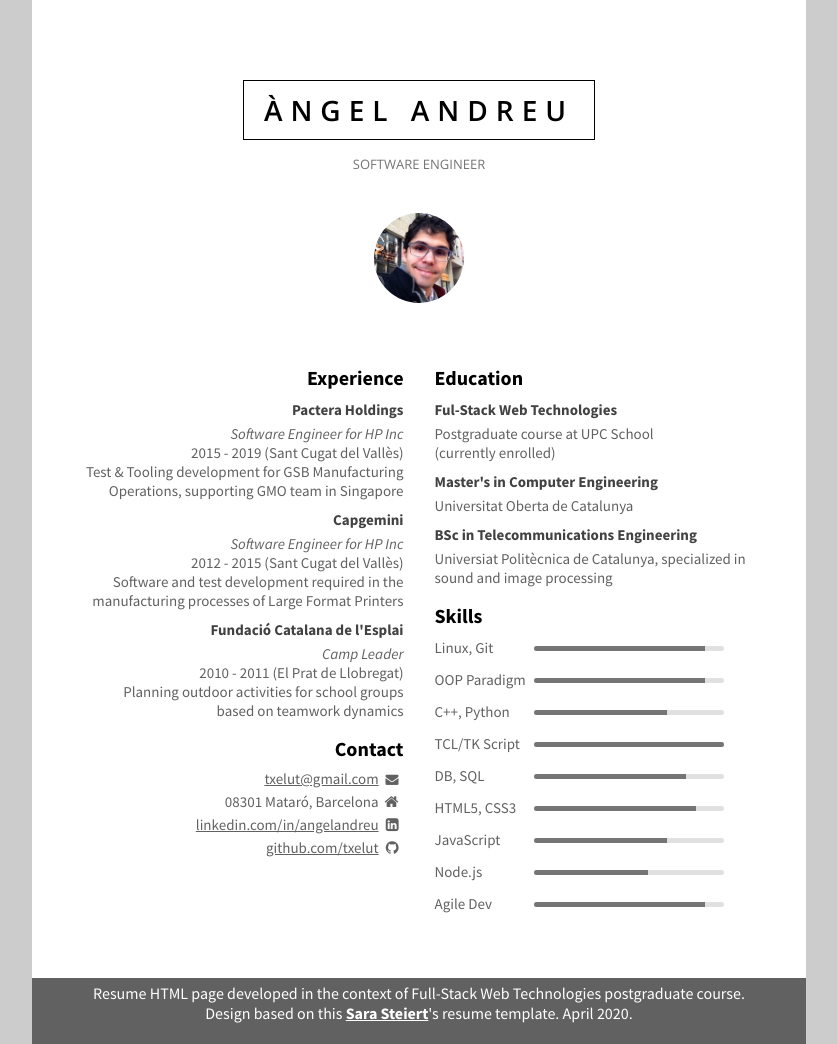
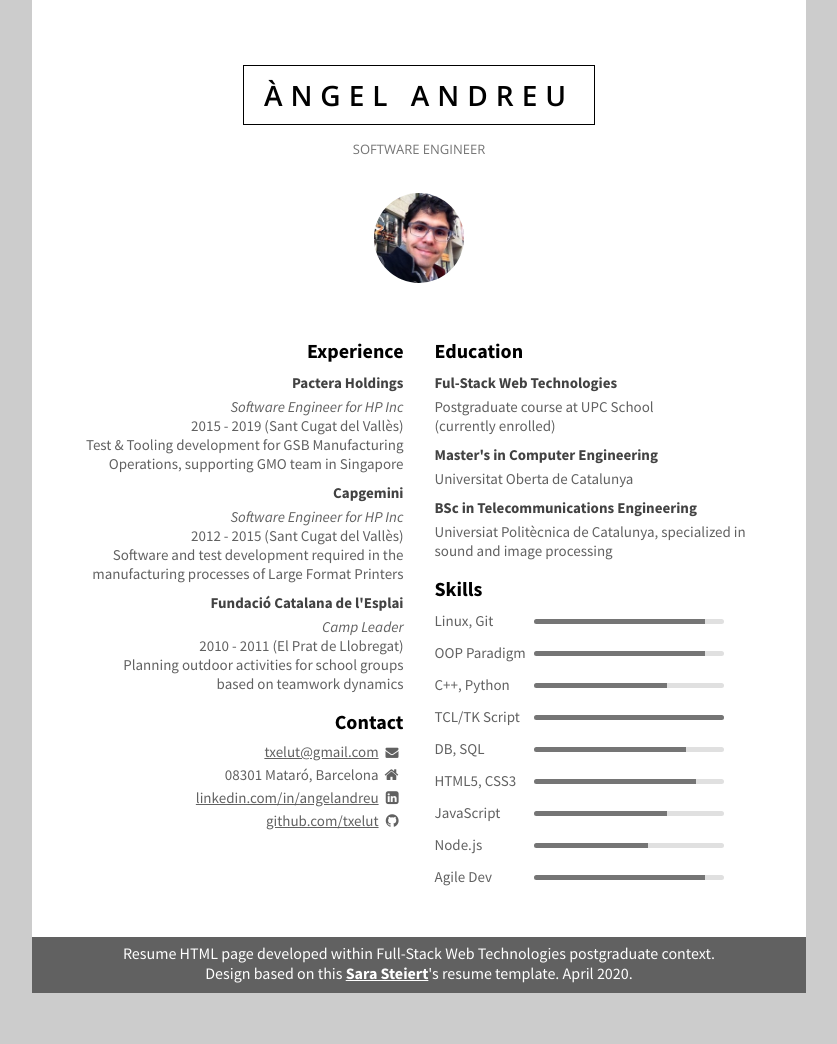
Before and after one commit to txelut/resume, a plain HTML site: page index.html in a window 1280 px wide. Shown: the whole page, without its empty margins (221-1058 px from the left). After the commit the page ends 1023 px from the top, so only its background shows below. Drawn offline with Linux system fonts and the light colour scheme.

Commit message:
Fixed issue  in <body> size, now defining height values in <header> and <main>.
Updated some other values, mainly padding and margin minor changes.

```diff
--- a/index.html
+++ b/index.html
@@ -14,8 +14,8 @@
     <header>
       <h1>Àngel Andreu</h1>
       <span>Software Engineer</span>
-      <a href="/" title="Go to home page">
-        <img src="profile.jpeg" alt="My profile picture" />
+      <a href="/" title="My resume">
+        <img src="profile.jpeg" alt="Profile picture" />
       </a>
     </header>
     <main>
@@ -112,8 +112,8 @@
     </main>
     <footer>
       <p>
-        Resume HTML page developed in the context of Full-Stack Web Technologies
-        postgraduate course. <br />
+        Resume HTML page developed within Full-Stack Web Technologies
+        postgraduate context. <br />
         Design based on this
         <a
           href="https://salomonelli.github.io/best-resume-ever/#/resume/left-right"
--- a/main.css
+++ b/main.css
@@ -43,10 +43,14 @@
   font-style: normal;
 }
 
+html {
+  height: 100%;
+}
+
 body {
+  width: 21cm;
   font-family: Source Sans Pro, sans-serif;
-  padding-right: 10px;
-  padding-left: 10px;
+  padding: 0px 10px 30px 10px;
   margin: auto;
   overflow-y: auto;
   overflow-x: hidden;
@@ -56,17 +60,15 @@ body {
   background: #ccc;
   box-sizing: border-box;
   position: relative;
-  width: 21cm;
-  height: 16.68cm;
   display: block;
   page-break-after: auto;
-  padding-bottom: 50px;
 }
 
 header {
   font-family: Open Sans, sans-serif;
   text-align: center;
   width: 100%;
+  height: 8.5cm;
   display: block;
   background: #fff;
 }
@@ -83,7 +85,7 @@ h1 {
   border: 1px solid #000;
   text-transform: uppercase;
   padding: 10px 20px;
-  margin-top: 80px;
+  margin-top: 65px;
   margin-bottom: 5px;
   font-size: 28px;
   letter-spacing: 8px;
@@ -94,7 +96,7 @@ header span {
   text-transform: uppercase;
   font-size: small;
   color: #757575;
-  margin: 10px auto 40px;
+  margin: 10px auto 35px;
   display: block;
 }
 
@@ -104,7 +106,7 @@ header img {
   border-radius: 50%;
   background-position: 50%;
   background-size: cover;
-  margin-bottom: 40px;
+  margin-bottom: 30px;
 }
 
 main {
@@ -112,8 +114,8 @@ main {
   margin: 0 auto;
   position: relative;
   font-size: 15px;
-  padding-bottom: 50px;
-  height: 100%;
+  padding-bottom: 30px;
+  height: 15.5cm;
   width: 100%;
   display: block;
   background: #fff;
@@ -251,13 +253,12 @@ footer {
   color: #fff;
   background: #616161;
   text-align: center;
-  padding-bottom: 5px;
-  margin-bottom: 20px;
+  padding-top: 6px;
+  padding-bottom: 10px;
 }
 
 footer p {
-    margin-top: 0px;
-    padding-top: 5px;
+  margin: 0px;
 }
 
 footer a {
```
Also changed, not shown: 1 other file.
